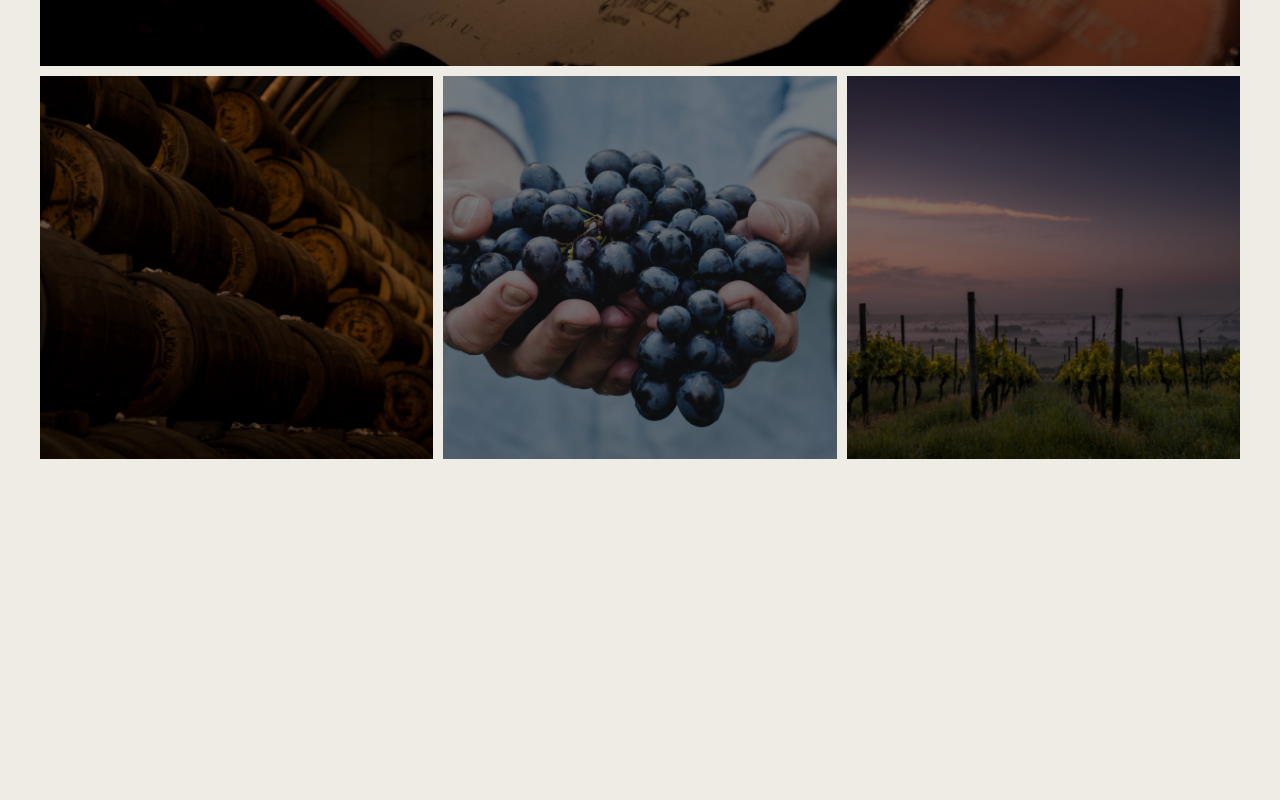
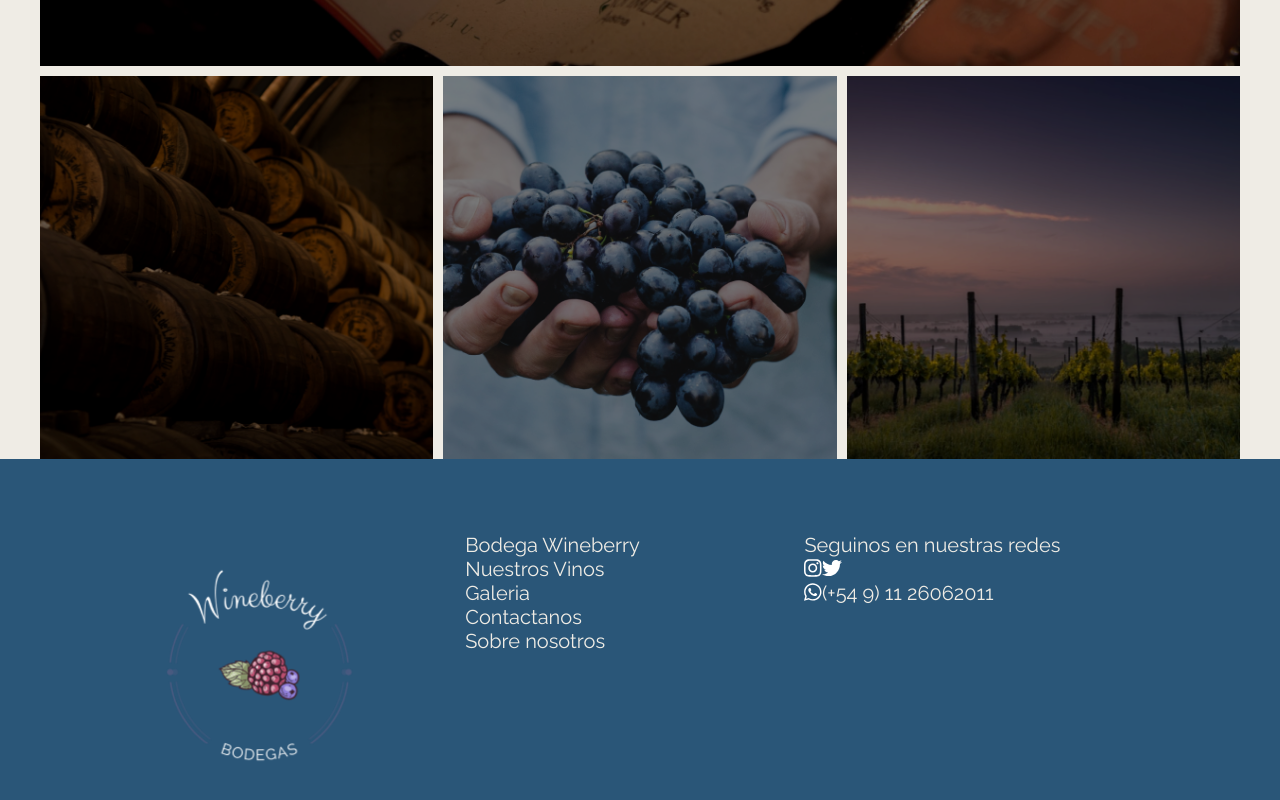
Before and after one commit to frontendcafe/cmyk-blueberry, a React (Create React App) app: page / in a window 1280 px wide. Shown: the part 2521-3321 px from the top of the page. Before the commit the page ends 2980 px from the top, so only its background shows below. Built offline with nearby package versions, Linux system fonts and the light colour scheme; a web font is replaced by a local one.

Commit message:
primer commit

```diff
--- a/package.json
+++ b/package.json
@@ -3,6 +3,11 @@
   "version": "0.1.0",
   "private": true,
   "dependencies": {
+    "@fortawesome/fontawesome-svg-core": "^1.2.36",
+    "@fortawesome/free-brands-svg-icons": "^5.15.4",
+    "@fortawesome/free-regular-svg-icons": "^5.15.4",
+    "@fortawesome/free-solid-svg-icons": "^5.15.4",
+    "@fortawesome/react-fontawesome": "^0.1.15",
     "@testing-library/jest-dom": "^5.11.4",
     "@testing-library/react": "^11.1.0",
     "@testing-library/user-event": "^12.1.10",
--- a/src/App.js
+++ b/src/App.js
@@ -1,4 +1,5 @@
 import Navbar from "./components/Navbar";
+import Footer from "./components/Footer";
 import Main from "./components/Main/index";
 import Sucursales from "./views/sucursales/index.js"
 import Gallery from './components/Gallery/index';
@@ -34,6 +35,7 @@ function App() {
           <Gallery></Gallery>
         </Route>
       </Switch>
+      <Footer />
     </div>
   );
 }
--- /dev/null
+++ b/src/components/Footer/index.js
@@ -0,0 +1,64 @@
+import React from "react";
+import { Link } from "react-router-dom";
+import { FontAwesomeIcon } from '@fortawesome/react-fontawesome';
+import { faInstagram, faTwitter, faWhatsapp } from "@fortawesome/free-brands-svg-icons";
+import Logo from "../../assets/logo_wineberry.png";
+import "./styles.scss";
+
+const Footer = () => {
+  return (
+    <div className="footer">
+      <div classname="footer__logo">
+        <img
+          src={Logo}
+          title="Logo Wineberry"
+          alt="Logo Wineberry"
+          className="footer__logo-wineberry"
+        />
+      </div>
+      <div classname="footer__section">
+        <div className="footer__section-item">
+          <Link to={{ pathname: "/", hash: "#BodegaWineberry" }}>
+            Bodega Wineberry
+          </Link>
+        </div>
+        <div className="footer__section-item">
+          {" "}
+          <Link to={{ pathname: "/", hash: "#nuestrosVinos" }}>
+            Nuestros Vinos
+          </Link>
+        </div>
+        <div className="footer__section-item">
+          <Link to={{ pathname: "/", hash: "#galeria" }}>Galeria</Link>{" "}
+        </div>
+        <div className="footer__section-item">
+          <Link to={{ pathname: "/", hash: "#contacto" }}>Contactanos</Link>
+        </div>
+        <div className="footer__section-item">
+          <Link to={{ pathname: "/", hash: "#sobre-nosotros" }}>
+            Sobre nosotros
+          </Link>
+        </div>
+      </div>
+      <div classname="footer__socialmedia">
+        <div classname="footer__socialmedia-item">
+          Seguinos en nuestras redes
+        </div>
+        <div classname="footer__socialmedia-icon">
+        <a href ={'https://instagram.com/'}>
+            <FontAwesomeIcon color="white" icon={faInstagram} />
+          </a>
+          <a href ={'https://twitter.com/'}>
+            <FontAwesomeIcon color="white" icon={faTwitter} />
+          </a>
+        </div>
+        <div classname="footer__socialmedia-icon">
+            <FontAwesomeIcon color="white" icon={faWhatsapp} />
+          (+54 9) 11 26062011
+        </div>
+      </div>
+    </div>
+  );
+};
+
+export default Footer;
--- /dev/null
+++ b/src/components/Footer/styles.scss
@@ -0,0 +1,52 @@
+@use "src/styles/utils" as *;
+
+.footer {
+  font-family: $raleway;
+  font-size: $size-lg;
+  background-color: $color-secondary;
+  color: $color-bg;
+  height: 132px;
+  width: auto;
+  padding: 16px 18px;
+  display:grid;
+  grid-template-columns: 33% 33% 33%;
+
+  @include media(md) {
+    height: 419px;
+    width: auto;
+    padding: 74px 126px;
+  }
+
+
+&__logo-wineberry {
+  width: 100px;
+  height: 100px;
+
+  @include media(md) {
+    width: 270px;
+    height: 270px;
+  }
+}
+&__logo {
+  display: flex;
+  flex-direction: center;
+  justify-content: center;
+}
+
+&__section {
+  display: none;
+
+  @include media(md) {
+    visibility: visible;
+  }
+}
+
+&__section--item {
+  font-weight: 700;
+  line-height: 30px;
+  display: flex;
+  flex-direction: column;
+  justify-content: space-between;
+
+}
+}
```
Also changed, not shown: src/assets/logo_wineberry.png (added), 1 other file (tests, documents, lock files or other folders).
